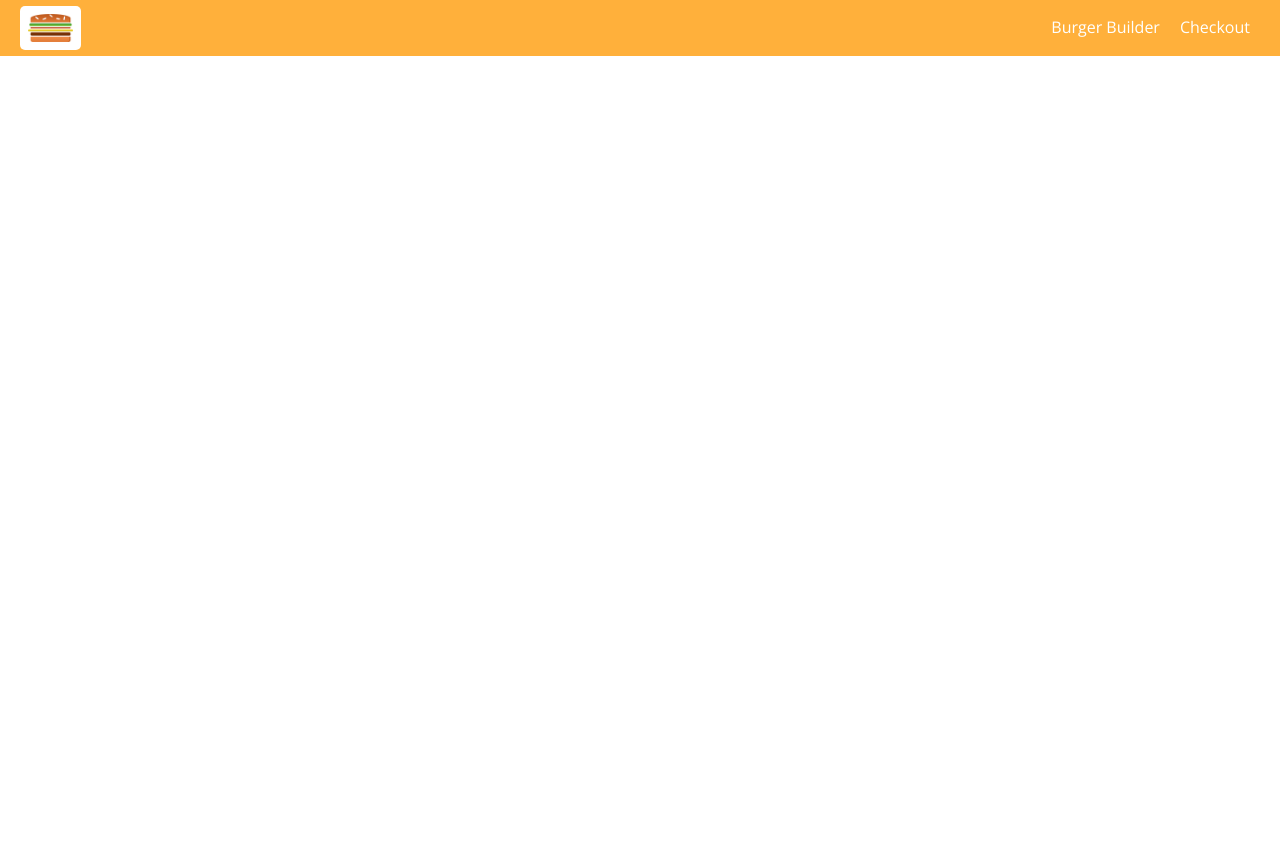
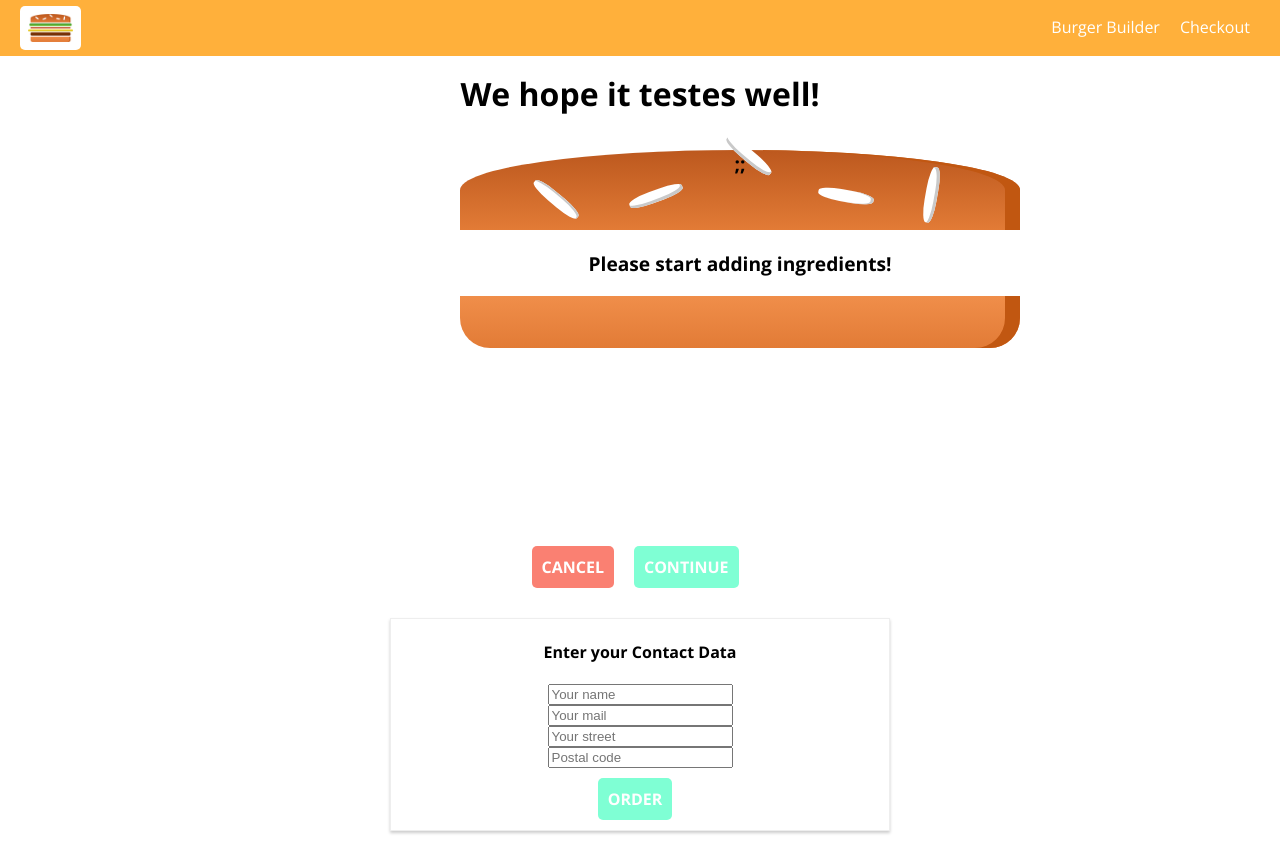
Before and after one commit to JerryLeung-dev/burger-app, a React (Create React App) app: page /checkout in a window 1280 px wide. Both pictures are taken after a click on the button "CONTINUE". Before the commit the page ends 800 px from the top, so only its background shows below. Built offline with nearby package versions, Linux system fonts and the light colour scheme; the HTML template or start-up script is replaced by a standard one.

Commit message:
Navigating to the contact data component

```diff
--- a/src/App.js
+++ b/src/App.js
@@ -11,7 +11,7 @@
       <div>
         <Layout>
           <Switch>
-            <Route path="/checkout" exact component={Checkout} />
+            <Route path="/checkout" component={Checkout} />
             <Route path="/" exact component ={BurgerBuilder} />
           </Switch>
         </Layout>
--- a/src/containers/BurgerBuilder/BurgerBuilder.js
+++ b/src/containers/BurgerBuilder/BurgerBuilder.js
@@ -122,7 +122,10 @@
         //         this.setState({loading: false, purchasing: false});
         //     })
         //     .catch(error => this.setState({loading: false, purchasing: false}));
-        console.log(this.state.ingredients);
+
+
+        //Sending query. Using encodeURIComponent and join to form a query
+        //Then use this.props.history.push and send it via search key
         const query= [];
         for (let i in this.state.ingredients) {
             //watch tutorial link about what is endoing URI and why need to do that
--- a/src/containers/Checkout/Checkout.js
+++ b/src/containers/Checkout/Checkout.js
@@ -1,4 +1,7 @@
 import React, { Component} from 'react';
+
+import { Route } from 'react-router-dom';
+import ContactData from './ContactData/ContactData';
 
 import CheckoutSummary from '../../components/Order/CheckoutSummary/CheckoutSummary';
 class Checkout extends Component {
@@ -37,10 +40,11 @@
                     ingredients={this.state.ingredients}
                     checkoutCancelled={this.checkoutCancelledHandler}
                     checkoutContinued={this.checkoutContinuedHandler}
-                    />
+                />
+                <Route path={this.props.match.path + '/contact-data'} component={ContactData} />
             </div>
         );
-    }
+    };
 }
 
 export default Checkout
--- /dev/null
+++ b/src/containers/Checkout/ContactData/ContactData.js
@@ -0,0 +1,32 @@
+import React, { Component } from 'react';
+
+import Button from '../../../components/UI/Button/Button';
+import classes from './ContactData.module.css';
+
+class ContactData extends Component {
+    state ={
+        name: '',
+        email: '',
+        address: {
+            street: '',
+            postalCode: ''
+        }
+    }
+
+    render(){
+        return (
+            <div className={classes.ContactData}>
+                <h4>Enter your Contact Data</h4>
+                <form>
+                    <input className={classes.Input} type='text' name='name' placeholder="Your name" />
+                    <input className={classes.Input} type='email' name='email' placeholder="Your mail" />
+                    <input className={classes.Input} type='text' name='street' placeholder="Your street" />
+                    <input className={classes.Input} type='text' name='postal' placeholder="Postal code" />
+                    <Button btnType="Success">ORDER</Button>
+                </form>
+            </div>
+        );
+    }
+}
+
+export default ContactData
--- /dev/null
+++ b/src/containers/Checkout/ContactData/ContactData.module.css
@@ -0,0 +1,19 @@
+.ContactData {
+    margin: 20px auto;
+    width: 80%;
+    text-align: center;
+    box-shadow: 0 2px 3px #ccc;
+    border: 1px solid #eee;
+    box-sizing: border-box;
+}
+
+.Input {
+    display: block;
+    margin: auto;
+}
+
+@media (min-width: 600px) {
+    .ContactData {
+        width: 500px;
+    }
+}
```
